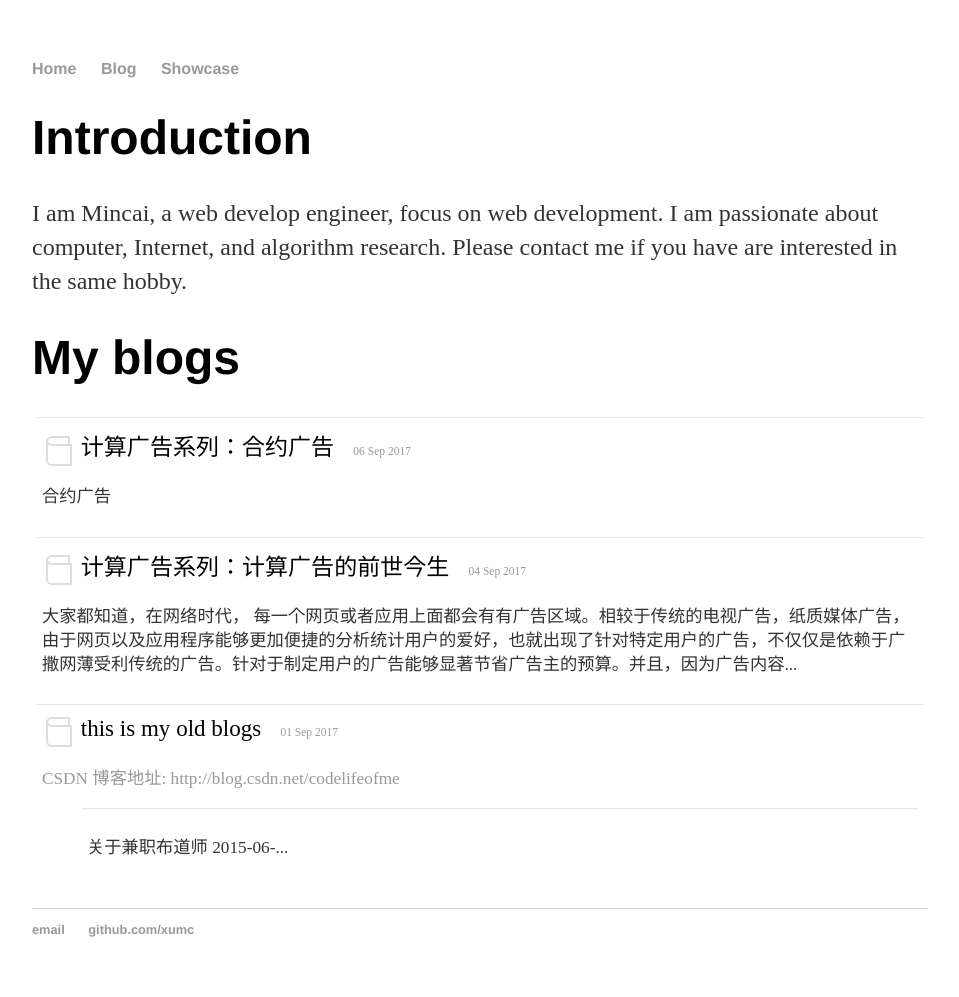
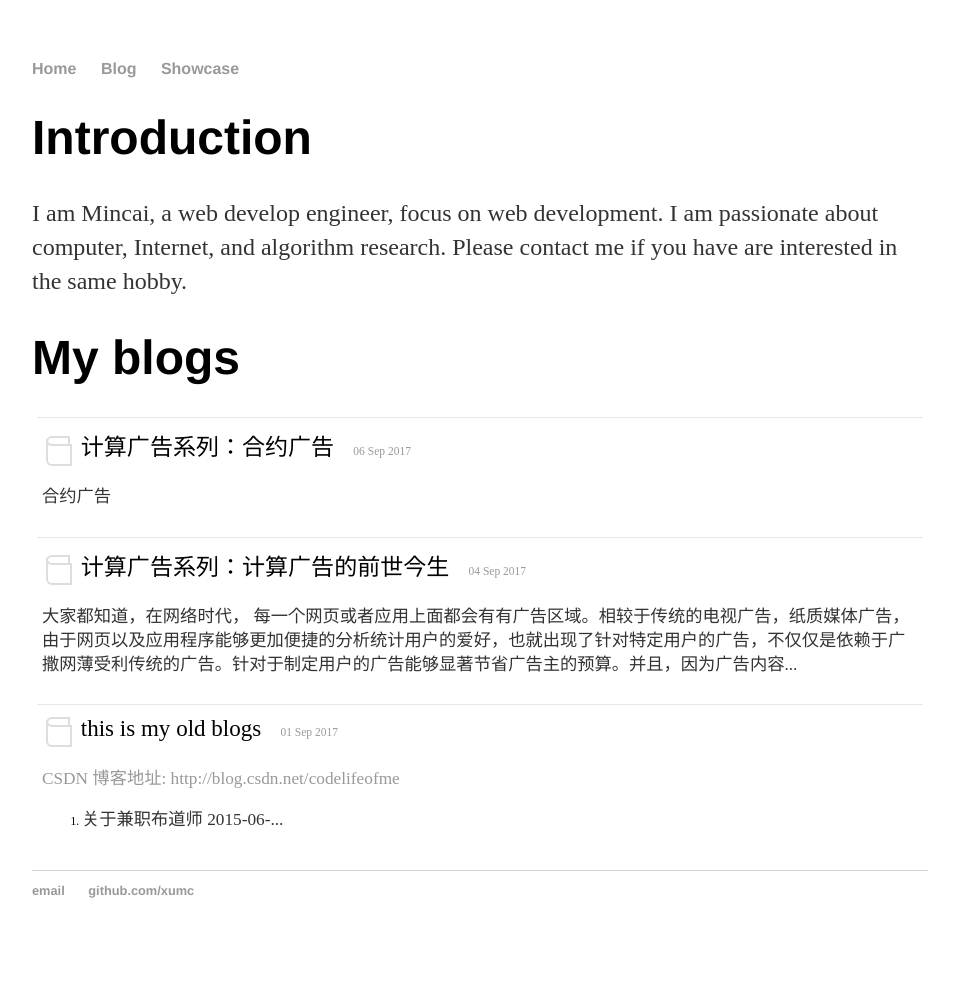
Before and after one commit to xumc/xumc.github.io, a Jekyll site: the page built from index.html, in a window 1280 px wide. Shown: the whole page, without its empty margins (160-1119 px from the left). Built offline with Jekyll 4.4.1, drawn with Linux system fonts in a browser that asks for light colours; the list of posts is cut into pages by our own code; after the commit the page ends 958 px from its top, so only the background shows below that.

```diff
--- a/css/main.css
+++ b/css/main.css
@@ -39,7 +39,7 @@
     padding: 0px;
 }
 
-ul.posts li {
+ul.posts > li {
     padding: 10px 5px;
     list-style: none;
     border-top: 1px solid #e8e7e3;
```
